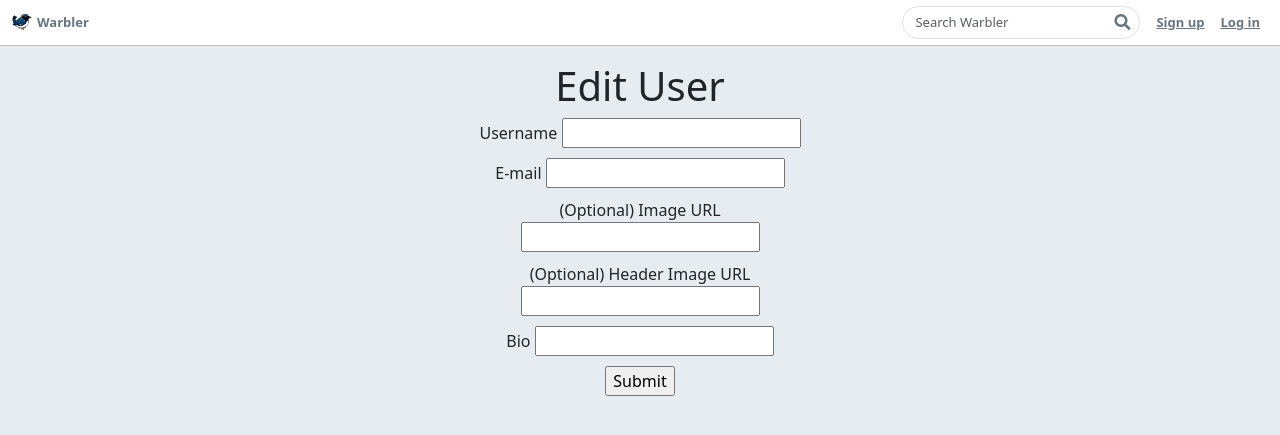
After one commit to dorionm1/warbler, a Flask app: template templates/users/editUser.html in a window 1280 px wide. The commit adds this page. Shown: the top 435 px of the page. Run offline with Flask 2, Linux system fonts and the light colour scheme; the template is opened without the code that fills it: values that come from a table or form of the project are taken from there, others are empty; some libraries are stand-ins or nearby versions.

Commit message:
built out ability to Edit a user  - password

```diff
--- a/app.py
+++ b/app.py
@@ -4,7 +4,7 @@ from flask import Flask, render_template, request, flash, redirect, session, g
 from flask_debugtoolbar import DebugToolbarExtension
 from sqlalchemy.exc import IntegrityError
 
-from forms import UserAddForm, LoginForm, MessageForm
+from forms import UserAddForm, LoginForm, MessageForm, UserEditForm
 from models import db, connect_db, User, Message
 
 CURR_USER_KEY = "curr_user"
@@ -23,7 +23,6 @@ app.config['SECRET_KEY'] = os.environ.get('SECRET_KEY', "it's a secret")
 toolbar = DebugToolbarExtension(app)
 
 connect_db(app)
-
 
 ##############################################################################
 # User signup/login/logout
@@ -210,12 +209,42 @@ def stop_following(follow_id):
     return redirect(f"/users/{g.user.id}/following")
 
 
-@app.route('/users/profile', methods=["GET", "POST"])
-def profile():
+@app.route('/users/<int:user_id>/profile', methods=["GET", "POST"])
+def profile(user_id):
     """Update profile for current user."""
 
-    # IMPLEMENT THIS
+    if not g.user:
+        flash("Access unauthorized.", "danger")
+        return redirect("/")
 
+    form = UserEditForm()
+    user = User.query.get_or_404(user_id)
+
+    return render_template("users/editUser.html", form=form, user=user)
+
+@app.route('/submit/users/<int:user_id>/edit', methods=["POST"])
+def editUser(user_id):
+    app.logger.info('heloooooooooo')
+
+    if not g.user:
+        flash("Access unauthorized.", "danger")
+        return redirect("/")
+
+    user = User.query.get_or_404(user_id)
+    form = UserEditForm()
+
+        # Update user data with form values
+    user.username = form.username.data
+    user.email = form.email.data
+    user.image_url = form.image_url.data
+    user.header_image_url = form.header_image_url.data
+    user.bio = form.bio.data
+
+    db.session.commit()
+
+    flash("User updated successfully.", "success")
+
+    return redirect(f"/users/{user.id}")
 
 @app.route('/users/delete', methods=["POST"])
 def delete_user():
--- a/forms.py
+++ b/forms.py
@@ -17,6 +17,14 @@ class UserAddForm(FlaskForm):
     password = PasswordField('Password', validators=[Length(min=6)])
     image_url = StringField('(Optional) Image URL')
 
+class UserEditForm(FlaskForm):
+    """Form for editing users."""
+
+    username = StringField('Username')
+    email = StringField('E-mail')
+    image_url = StringField('(Optional) Image URL')
+    header_image_url = StringField('(Optional) Header Image URL')
+    bio = StringField('Bio', render_kw={'style': 'width: auto'},)
 
 class LoginForm(FlaskForm):
     """Login form."""
--- a/static/stylesheets/style.css
+++ b/static/stylesheets/style.css
@@ -205,11 +205,15 @@ nav + .container {
 }
 
 .full-width {
-  width: 100vw;
+  max-width: 100vw;
   margin: 0 -50vw;
   position: relative;
   left: 50%;
   right: 50%;
+}
+
+.full-width, img {
+  width: 100vw;
 }
 
 .row.full-width {
@@ -541,3 +545,16 @@ p.card-bio {
 .message-404 .form-inline input {
   flex: 1;
 }
+
+#edit_user_page {
+  text-align: center;
+}
+
+#edit_user_form {
+  max-width: 400px;
+  margin: 0 auto;
+}
+
+#edit_user_form div {
+  margin-bottom: 10px;
+}
--- a/templates/users/detail.html
+++ b/templates/users/detail.html
@@ -1,7 +1,7 @@
 {% extends 'base.html' %} {% block content %}
 
 <div id="warbler-hero" class="full-width">
-  <img src="/static/images/warbler-hero.jpg" />
+  <img src="{{user.header_image_url}}" />
 </div>
 <img
   src="{{ user.image_url }}"
@@ -41,7 +41,9 @@
           </li>
           <div class="ml-auto">
             {% if g.user.id == user.id %}
-            <a href="/users/profile" class="btn btn-outline-secondary"
+            <a
+              href="/users/{{user.id}}/profile"
+              class="btn btn-outline-secondary"
               >Edit Profile</a
             >
             <form method="POST" action="/users/delete" class="form-inline">
--- /dev/null
+++ b/templates/users/editUser.html
@@ -0,0 +1,30 @@
+{% extends 'base.html' %} {% block content %}
+<body>
+  <div id="edit_user_page">
+    <h1>Edit User</h1>
+    <form
+      method="POST"
+      action="/submit/users/{{user.id}}/edit"
+      id="edit_user_form"
+    >
+      {{ form.hidden_tag() }}
+      <div>
+        {{ form.username.label }} {{ form.username(size=20, value=user.username)
+        }}
+      </div>
+      <div>{{ form.email.label }} {{ form.email(value=user.email) }}</div>
+      <div>
+        {{ form.image_url.label }} {{ form.image_url(value=user.image_url) }}
+      </div>
+      <div>
+        {{ form.header_image_url.label }} {{
+        form.header_image_url(value=user.header_image_url)}}
+      </div>
+      <div>{{ form.bio.label }} {{ form.bio(value=user.bio)}}</div>
+      <div>
+        <input type="submit" value="Submit" />
+      </div>
+    </form>
+  </div>
+</body>
+{% endblock %}
```
